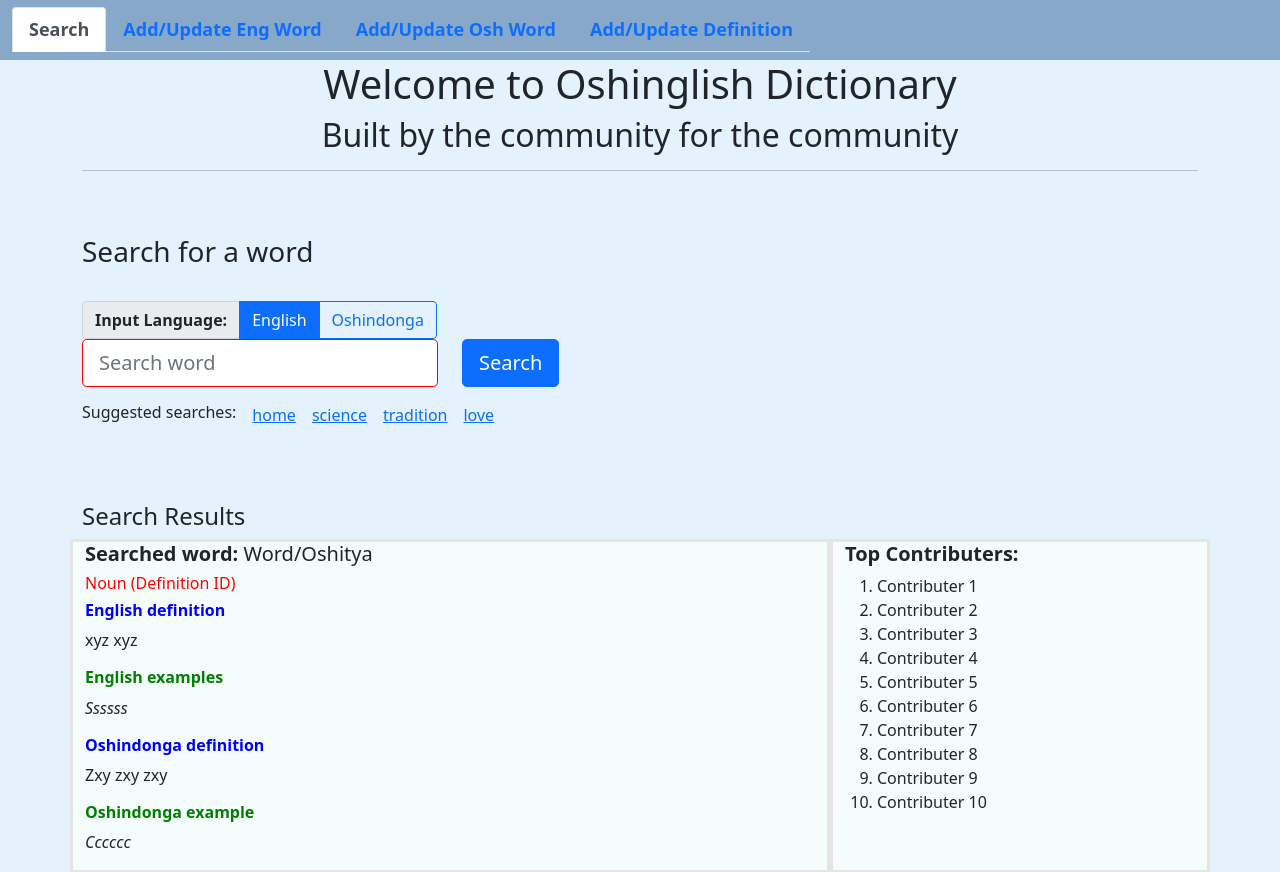
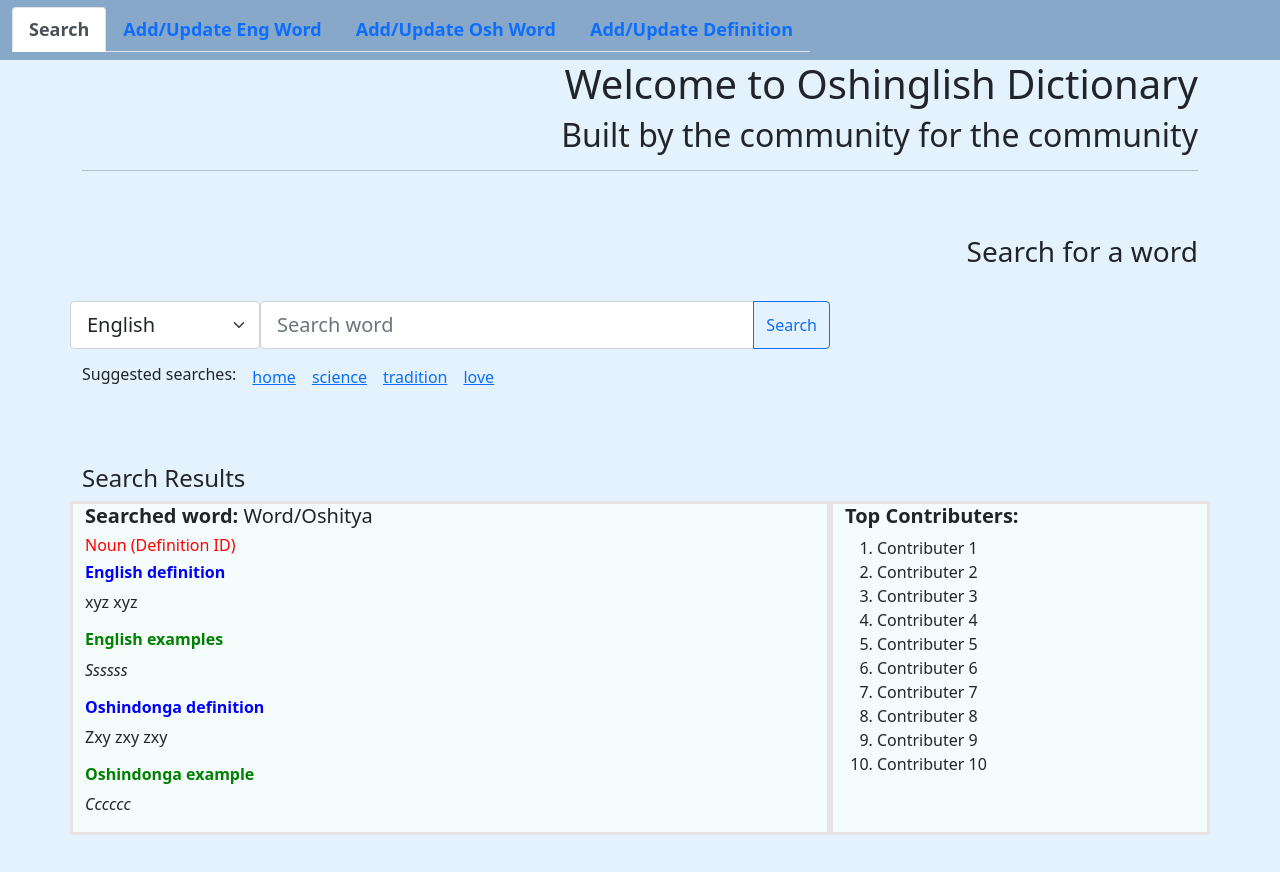
Before and after one commit to abiatarfestus/onestop, a Django app: page /dictionary/search in a window 1280 px wide. Shown: the part 133-1005 px from the top of the page. Run offline with Django 3.2, Linux system fonts and the light colour scheme; some libraries are stand-ins or nearby versions.

Commit message:
Modified search form

```diff
--- a/onestop/dictionary/static/dictionary/css/onestop.css
+++ b/onestop/dictionary/static/dictionary/css/onestop.css
@@ -19,13 +19,14 @@ body {
 }
 
 h1,
-h2 {
-	text-align: center;
+h2,
+h3 {
+	text-align: end;
 }
 
-#id_search_word {
+/* #id_search_word {
 	border-color: red;
-}
+} */
 .col,
 .columns {
 	background-color: #f5fcfc;
@@ -39,6 +40,7 @@ h2 {
 p {
 	font-size: medium;
 }
+
 
 /* SUGGESTED SEARCHES | NEWLY ADDED WORDS | UNSTRATSLATED WORDS | UNDEFINED WORDS*/
 
--- a/onestop/dictionary/templates/dictionary/search.html
+++ b/onestop/dictionary/templates/dictionary/search.html
@@ -30,46 +30,51 @@
 <hr>
 <br><br>
 <!-- <div class="container"> -->
-  <h3>Search for a word</h2><br>
-  <form action="/dictionary/search/" method="GET"> <!--d-flex joins the input widget and search button on oneline-->
+  <h3 id="search-heading">Search for a word</h2><br>
 
+  <!-- <form action="/dictionary/search/" method="GET">
    {% csrf_token %}
-    <!-- <div class="form-check form-check-inline">
-      <input class="form-check-input" type="radio" name="inlineRadioOptions" id="english_radio" value="english">
-      <label class="form-check-label" for="english_radio">English</label>
-    </div>
-    <div class="form-check form-check-inline">
-      <input class="form-check-input" type="radio" name="inlineRadioOptions" id="oshindonga_radio" value="oshindonga">
-      <label class="form-check-label" for="oshindonga_radio">Oshindonga</label>
-    </div> -->
-    <div class="row col-4">
+    <div class="row col">
 
-    <div class="btn-group" role="group" aria-label="Basic radio toggle button group">
+    <div class="btn-group form-control" role="group" aria-label="Basic radio toggle button group">
         <div class="input-group-text" id="btnGroupAddon"><b>Input Language: </b></div>
         <input type="radio" class="btn-check" name="btnradio" id="english_radio" autocomplete="off" checked>
         <label class="btn btn-outline-primary" for="english_radio">English</label>
-
         <input type="radio" class="btn-check" name="btnradio" id="oshindonga_radio" autocomplete="off">
         <label class="btn btn-outline-primary" for="oshindonga_radio">Oshindonga</label>
       </div>
     </div>
 
     <div class="row  mb-3">
-      <div class="col-4">
-       {{ form.search_word }} <!--form.fieldname removes the label before the widget-->
-      </div>
-      <div class="col-6">
-        <button type="submit" class="btn btn-primary btn-lg">Search</button>
+      <div class="col-4 input-group mb-3">
+          {{ form.search_word }}
+          <button class="btn btn-outline-primary" type="button" id="button-addon2">Search</button>
       </div>
     </div>
+  </form> -->
 
-    <!-- <div class="input-group mb-3">
+  <form action="">
+    {% csrf_token %}
+    <div class="row">
+      <div class="col-2 gx-0">
+        <!-- <label class="input-group-text" for="inputGroupSelect01">Options</label> -->
+        <select class="form-select form-select-lg" id="inputGroupSelect01">
+          <!-- <option selected>Language Input</option> -->
+          <option value="1">English</option>
+          <option value="2">Oshindonga</option>
+        </select>
+      </div>
+      <div class="col-6 gx-0">
+    <div class="input-group mb-3">
+
       {{ form.search_word }}
-      <div class="input-group-append">
-        <button class="btn btn-primary" type="button">Search</button>
+      <button class="btn btn-outline-primary" type="button" id="button-addon2">Search</button>
     </div>
-    </div> -->
+      </div>
+      <div class="col-4"></div>
+    </div>
   </form>
+
 
 
   <ul id='suggested_searches'>
```
Lines whose indentation alone changed are shown as unchanged.
